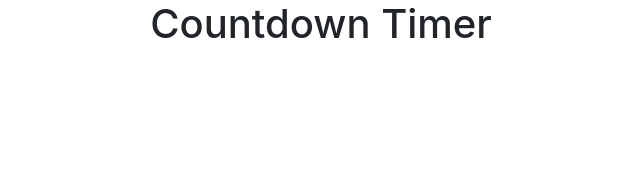
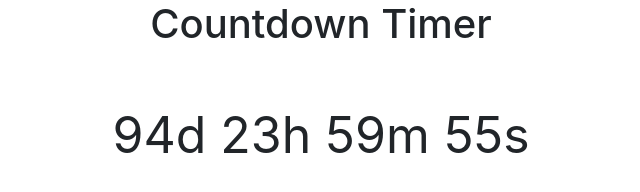
Before and after one commit to githubskole/Nedt-ller, a plain HTML site: page index.html in a window 1280 px wide. Shown: the whole page, without its empty margins (319-959 px from the left). Drawn offline with nearby package versions, Linux system fonts and the light colour scheme.

Commit message:
Update index.html

```diff
--- a/index.html
+++ b/index.html
@@ -1,15 +1,15 @@
 <!DOCTYPE html>
 <html>
 <head>
+  <meta charset="UTF-8">
   <title>Countdown Timer</title>
   <link rel="stylesheet" href="https://maxcdn.bootstrapcdn.com/bootstrap/4.5.2/css/bootstrap.min.css">
   <script src="https://ajax.googleapis.com/ajax/libs/jquery/3.5.1/jquery.min.js"></script>
   <script src="https://cdnjs.cloudflare.com/ajax/libs/popper.js/1.16.0/umd/popper.min.js"></script>
   <script src="https://maxcdn.bootstrapcdn.com/bootstrap/4.5.2/js/bootstrap.min.js"></script>
   <style>
-    .countdown-timer {
+    .timer {
       font-size: 50px;
-      font-weight: bold;
       text-align: center;
       margin-top: 50px;
     }
@@ -20,16 +20,15 @@
     <div class="row">
       <div class="col-md-12">
         <h1 class="text-center">Countdown Timer</h1>
-        <div class="countdown-timer"></div>
+        <div class="timer"></div>
       </div>
     </div>
   </div>
-
   <script>
     // Set the date we're counting down to
     var countDownDate = new Date().getTime() + (95 * 24 * 60 * 60 * 1000);
 
-    // Update the count down every 1 minute
+    // Update the count down every 1 second
     var x = setInterval(function() {
 
       // Get today's date and time
@@ -38,21 +37,22 @@
       // Find the distance between now and the count down date
       var distance = countDownDate - now;
 
-      // Time calculations for days, hours, and minutes
+      // Time calculations for days, hours, minutes and seconds
       var days = Math.floor(distance / (1000 * 60 * 60 * 24));
       var hours = Math.floor((distance % (1000 * 60 * 60 * 24)) / (1000 * 60 * 60));
       var minutes = Math.floor((distance % (1000 * 60 * 60)) / (1000 * 60));
+      var seconds = Math.floor((distance % (1000 * 60)) / 1000);
 
-      // Display the result in the element with class="countdown-timer"
-      document.querySelector(".countdown-timer").innerHTML = days + "d " + hours + "h "
-      + minutes + "m ";
+      // Display the result in the element with class="timer"
+      document.querySelector(".timer").innerHTML = days + "d " + hours + "h "
+      + minutes + "m " + seconds + "s ";
 
       // If the count down is finished, write some text
       if (distance < 0) {
         clearInterval(x);
-        document.querySelector(".countdown-timer").innerHTML = "EXPIRED";
+        document.querySelector(".timer").innerHTML = "EXPIRED";
       }
-    }, 60000);
+    }, 1000);
   </script>
 </body>
 </html>
```
